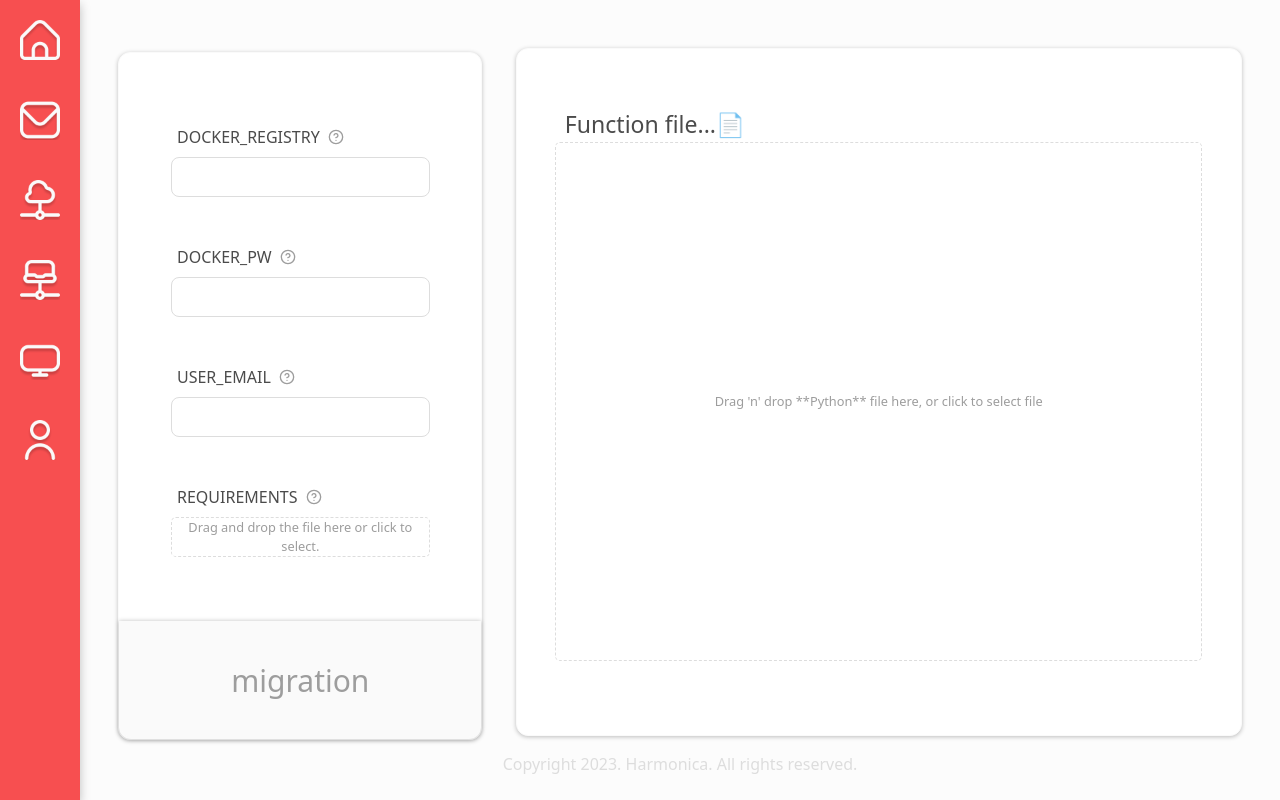
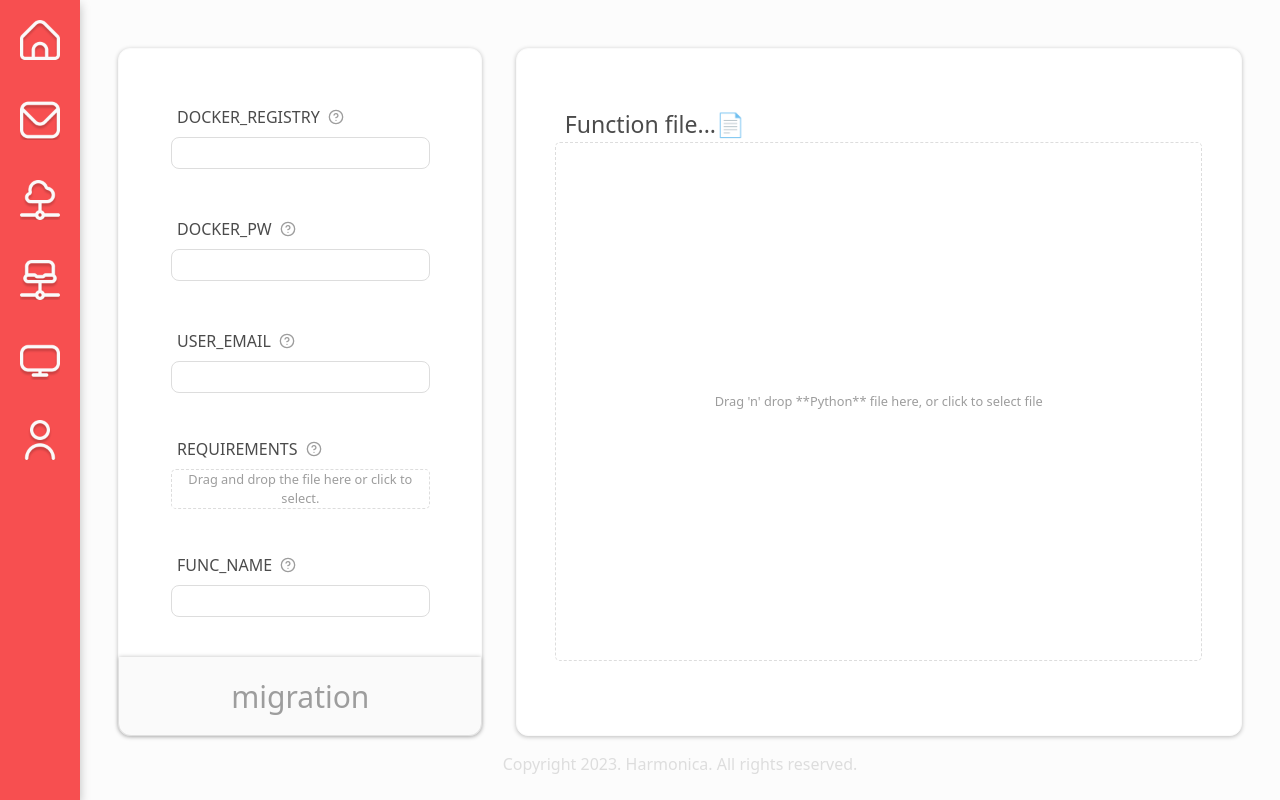
Before and after one commit to Harmonica-OIDC2023/harmonica-web, a React (Create React App) app: page /migration in a window 1280 px wide. Built offline with nearby package versions, Linux system fonts and the light colour scheme.

Commit message:
[feat/#21] :art: Style: Add some  info

```diff
--- a/src/components/AuthForm.tsx
+++ b/src/components/AuthForm.tsx
@@ -79,7 +79,7 @@ const AuthForm: React.FC<Props> = ({ label, name, value, type, onInputChange, in
   };
 
   return (
-    <div style={{ display: 'flex', height: '15vh', width: '100%', flexDirection: 'column', alignItems: 'center', justifyContent: 'center', padding: '1vh 4vw', color: '#4b4b4b' }}>
+    <div style={{ display: 'flex', height: '14vh', width: '100%', flexDirection: 'column', alignItems: 'center', justifyContent: 'center', padding: '1vh 4vw', color: '#4b4b4b' }}>
       <label style={{ display: 'flex', flexDirection: 'row', alignItems: 'center', flex: '1', width: '100%', marginLeft: '1vw', }}>
         <span style={{ marginRight: '0.5rem', paddingBlock: '1vh', fontSize: '1rem' }}>{label}</span>
         <div style={{ display: 'flex', marginRight: 'auto', height: '100%', alignItems: 'center'}}>
--- a/src/pages/Migration.tsx
+++ b/src/pages/Migration.tsx
@@ -14,6 +14,7 @@ interface FormData {
   docker_pw: string;
   user_email: string;
   requirements: File | null;
+  func_name: string;
   func_file: File | null; // Specify the type as File | null
 }
 
@@ -23,6 +24,7 @@ const Migration = () => {
     docker_pw: '',
     user_email: '',
     requirements: null,
+    func_name: '',
     func_file: null,
   });
 
@@ -150,11 +152,11 @@ const Migration = () => {
   return (
     <div className="screen">
       <ItemBlock style={{
-							display: 'flex', flexDirection: 'column', width: '100%', marginBlockStart: '1vh', flex: 1}}
+							display: 'flex', flexDirection: 'column', width: '100%', flex: 1}}
       >
         <div
           style={{
-            display: 'flex', flexDirection: 'column', width: '100%', paddingBlock: '7vh 4vh'
+            display: 'flex', flexDirection: 'column', width: '100%', paddingBlock: '5vh 1vh'
           }}
         >
           <AuthForm
@@ -189,6 +191,14 @@ const Migration = () => {
             onInputChange={handleInputChange}
             infoLink='https://github.com/Harmonica-OIDC2023/harmonica-web'
           />
+          <AuthForm
+            label="FUNC_NAME"
+            name="func_name"
+            value={formData.func_name}
+            type="text"
+            onInputChange={handleInputChange}
+            infoLink='https://github.com/Harmonica-OIDC2023/harmonica-web'
+          />
         </div>
         <div
         style={{
```
